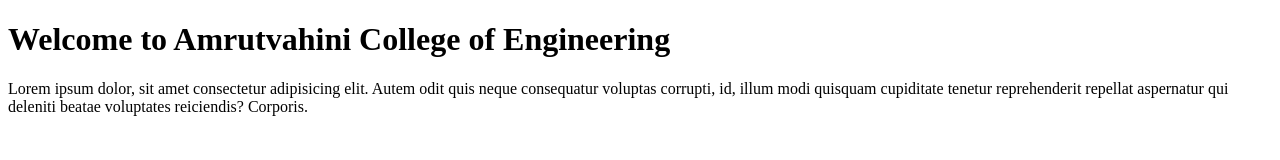
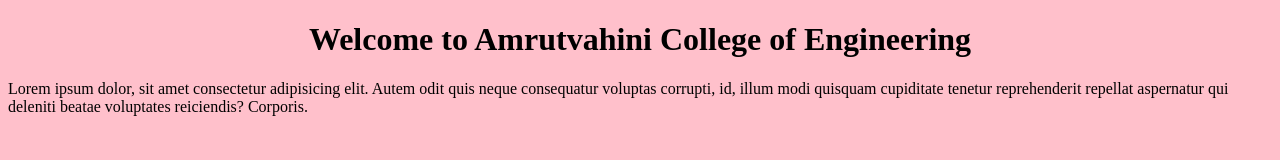
Before and after one commit to SandipGaikwad141/Day1, a plain HTML site: page index.html in a window 1280 px wide. Drawn offline with Linux system fonts and the light colour scheme.

Commit message:
updated background , center , titile changed

```diff
--- a/index.html
+++ b/index.html
@@ -3,10 +3,10 @@
 <head>
     <meta charset="UTF-8">
     <meta name="viewport" content="width=device-width, initial-scale=1.0">
-    <title>Home Page</title>
+    <title>Sandip | Home Page</title>
 </head>
-<body>
-    <h1>Welcome to Amrutvahini College of Engineering </h1>
+<body bgcolor="pink">
+    <h1 align="center" >Welcome to Amrutvahini College of Engineering </h1>
     <p>Lorem ipsum dolor, sit amet consectetur adipisicing elit. Autem odit quis neque consequatur voluptas corrupti, id, illum modi quisquam cupiditate tenetur reprehenderit repellat aspernatur qui deleniti beatae voluptates reiciendis? Corporis.</p>
 </body>
 </html>
```
